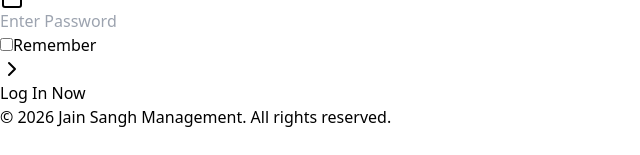
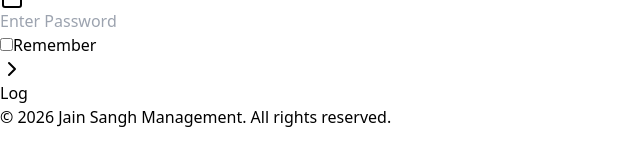
Before and after one commit to moxashah275/JainSangh, a React (Vite) app: page /login in a window 1280 px wide. Shown: the part 183-338 px from the top of the page, without its empty margins (0-640 px from the left). Built offline with nearby package versions, Linux system fonts and the light colour scheme.

Commit message:
feat: implement user login page with authentication service integration and role-based redirection

```diff
--- a/src/pages/auth/Login.jsx
+++ b/src/pages/auth/Login.jsx
@@ -126,8 +126,7 @@
               className="w-full h-12 bg-gradient-to-r from-teal-600 to-emerald-600 text-white rounded-xl font-bold text-[15px] shadow-lg shadow-teal-600/20 hover:scale-[1.02] active:scale-[0.98] transition-all"
               loading={loading}
               icon={ChevronRight}
-            >
-              Log In Now
+            >Log
             </Button>
           </form>
 
```
